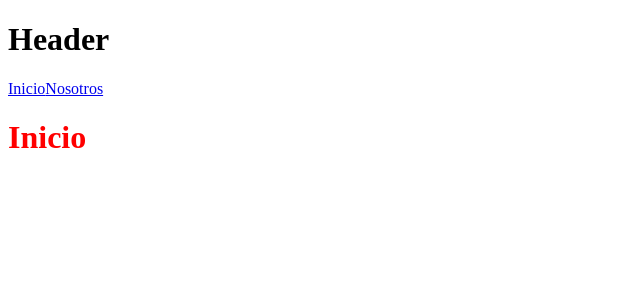
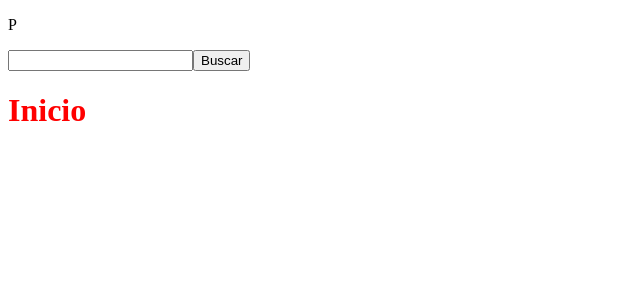
Before and after one commit to adriayc/react_guia_completa-jpt, a Next.js app in the folder 62-ProductHuntApp_NextJsFirebase/producthuntnext/: page / in a window 1280 px wide. Shown: the top 300 px of the page, without its empty margins (0-640 px from the left). Built offline with nearby package versions, Linux system fonts and the light colour scheme.

Commit message:
Agregando elementos al Header

```diff
--- /dev/null
+++ b/62-ProductHuntApp_NextJsFirebase/producthuntnext/components/layouts/Header.js
@@ -0,0 +1,26 @@
+import React from 'react';
+// Importar components
+import Buscar from '../ui/Buscar';
+
+const Header = () => {
+  return (
+    <header>
+      <div>
+        <div>
+          <p>P</p>
+
+          {/* Buscador aqui */}
+          <Buscar />
+
+          {/* Nav aqui */}
+        </div>
+
+        <div>
+          {/* Menu de administracion */}
+        </div>
+      </div>
+    </header>
+  );
+}
+
+export default Header;
--- a/62-ProductHuntApp_NextJsFirebase/producthuntnext/components/layouts/Layout.js
+++ b/62-ProductHuntApp_NextJsFirebase/producthuntnext/components/layouts/Layout.js
@@ -1,16 +1,11 @@
 import React from 'react';
-// Importar routing
-import Link from 'next/link';
+import Header from './Header';
+// Importar components
 
 const Layout = props => {
   return (
     <>
-      <h1>Header</h1>
-
-      <nav>
-        <Link href='/'>Inicio</Link>
-        <Link href='/nosotros'>Nosotros</Link>
-      </nav>
+      <Header />
 
       <main>
         {props.children}
--- /dev/null
+++ b/62-ProductHuntApp_NextJsFirebase/producthuntnext/components/ui/Buscar.js
@@ -0,0 +1,13 @@
+import React from 'react';
+
+const Buscar = () => {
+  return (
+    <form>
+      <input type='text' />
+
+      <button type='submit'>Buscar</button>
+    </form>
+  );
+}
+
+export default Buscar;
```
